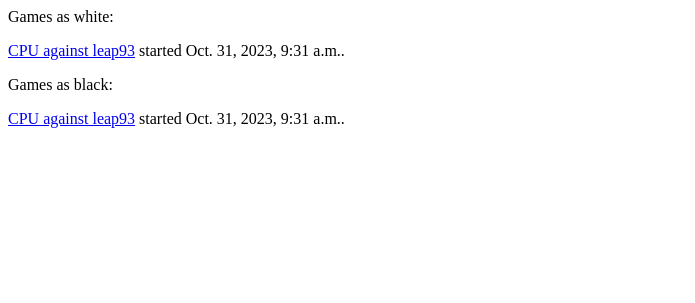
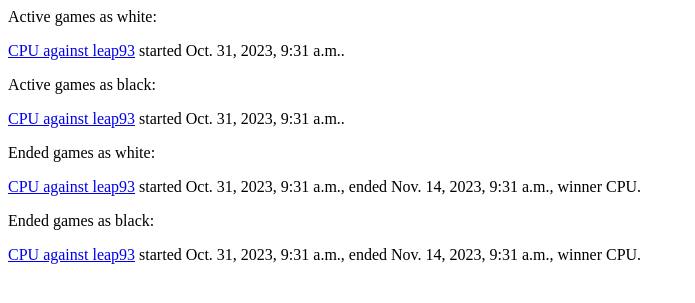
Before and after one commit to leap93/chessapp, a Django app: template chessapp/templates/chessapp/games.html in a window 1280 px wide. Shown: the top 303 px of the page, without its empty margins (0-695 px from the left). Run offline with Django 3.2, Linux system fonts and the light colour scheme; the template is opened without the code that fills it: values that come from a table or form of the project are taken from there, others are empty; data comes from the database, SQL or seed files in the repository; both versions use the stored data as it was after the commit.

Commit message:
game end as defeat

```diff
--- a/chessapp/models.py
+++ b/chessapp/models.py
@@ -7,7 +7,8 @@ class Game(models.Model):
 	black_player = models.ForeignKey(User, related_name="black", on_delete=models.CASCADE)
 	start_date = models.DateTimeField()
 	end_date = models.DateTimeField(null=True)
-	ended_by_forfeit = models.BooleanField(null=True)
+	ended_by_forfeit = models.BooleanField(null=True, default=False)
+	winner = models.ForeignKey(User, related_name="winner", on_delete=models.CASCADE, null=True)
 
 class Move(models.Model):
 	game = models.ForeignKey(Game, on_delete=models.CASCADE)
--- a/chessapp/templates/chessapp/games.html
+++ b/chessapp/templates/chessapp/games.html
@@ -1,5 +1,5 @@
 
-<p>Games as white:</p>
+<p>Active games as white:</p>
 {% for game in games1 %}
 
 <div>
@@ -9,7 +9,7 @@
 <p>No games</p>
 {% endfor %}
 
-<p>Games as black:</p>
+<p>Active games as black:</p>
 {% for game in games2 %}
 
 <div>
@@ -18,3 +18,24 @@
 {% empty %}
 <p>No games</p>
 {% endfor %}
+
+
+<p>Ended games as white:</p>
+{% for game in games3 %}
+
+<div>
+<a href="{% url 'games' %}?id={{ game.id }}">{{ game.white_player}} against {{ game.black_player }}</a>  started {{ game.start_date }}, ended {{ game.end_date }}, winner {{ game.winner }}.
+</div>
+{% empty %}
+<p>No games</p>
+{% endfor %}
+
+<p>Ended games as black:</p>
+{% for game in games4 %}
+
+<div>
+<a href="{% url 'games' %}?id={{ game.id }}">{{ game.white_player}} against {{ game.black_player }}</a> started {{ game.start_date }}, ended {{ game.end_date }}, winner {{ game.winner }}.
+</div>
+{% empty %}
+<p>No games</p>
+{% endfor %}
```
Also changed, not shown: chessapp/views/games.py (+21 -6 lines), chessapp/migrations/0004_auto_20231114_1102.py (added), db.sqlite3.
